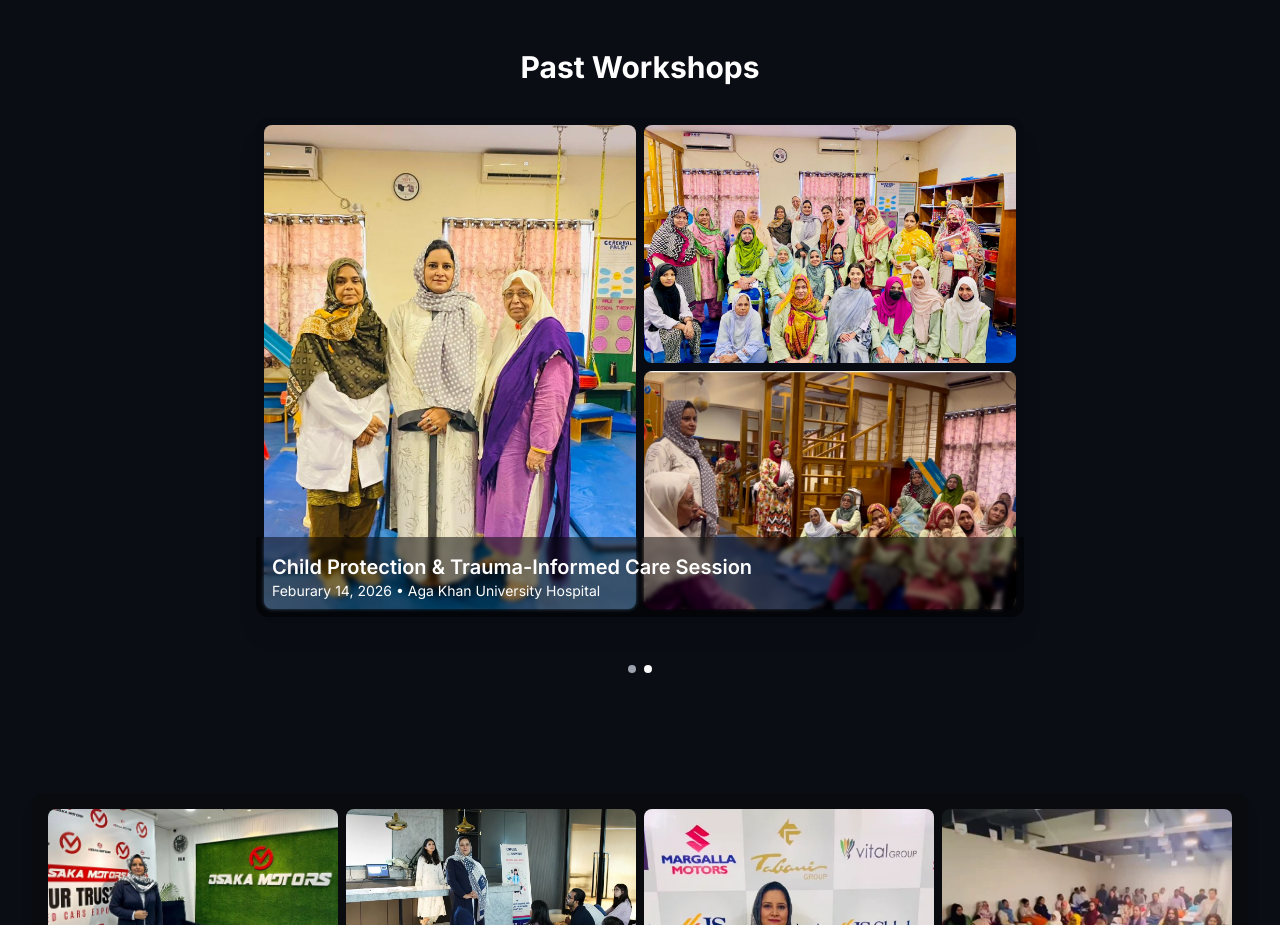
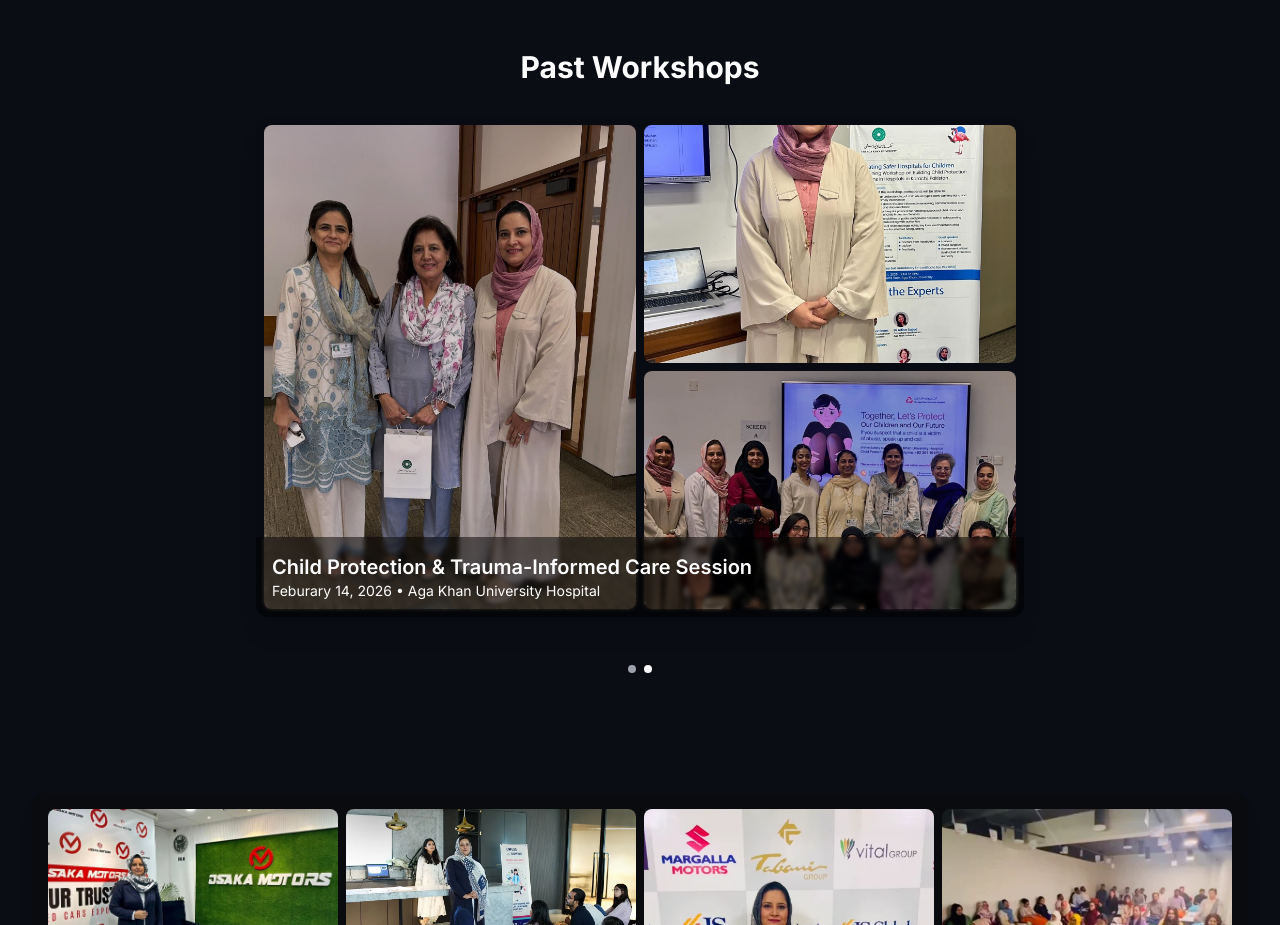
Before and after one commit to shaguftanaliyawala/mindmechanicss, a Next.js app: page / in a window 1280 px wide. Shown: the part 1960-2885 px from the top of the page. Built offline with nearby package versions, Linux system fonts and the light colour scheme.

Commit message:
Update WorkshopsCarousel.tsx

```diff
--- a/src/components/WorkshopsCarousel.tsx
+++ b/src/components/WorkshopsCarousel.tsx
@@ -27,9 +27,9 @@ const workshops: Workshop[] = [
     date: "Feburary 14, 2026",
     location: "Aga Khan University Hospital",
     images: [
-      "/workshops/al.jpg",
-      "/workshops/al1.jpg",
-      "/workshops/al11.jpg",
+      "/workshops/ws1.jpg",
+      "/workshops/ws2.jpg",
+      "/workshops/ws3.jpg",
     ],
   },
 ]
```
